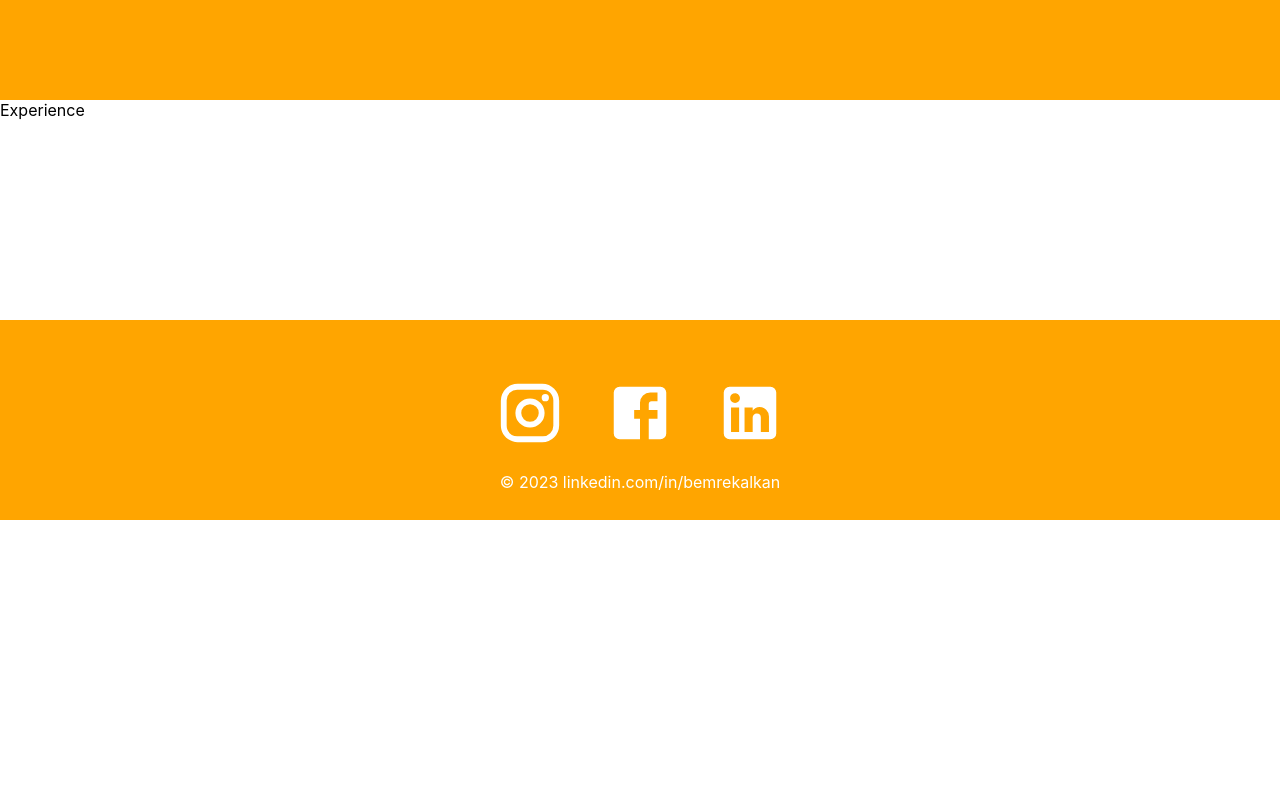
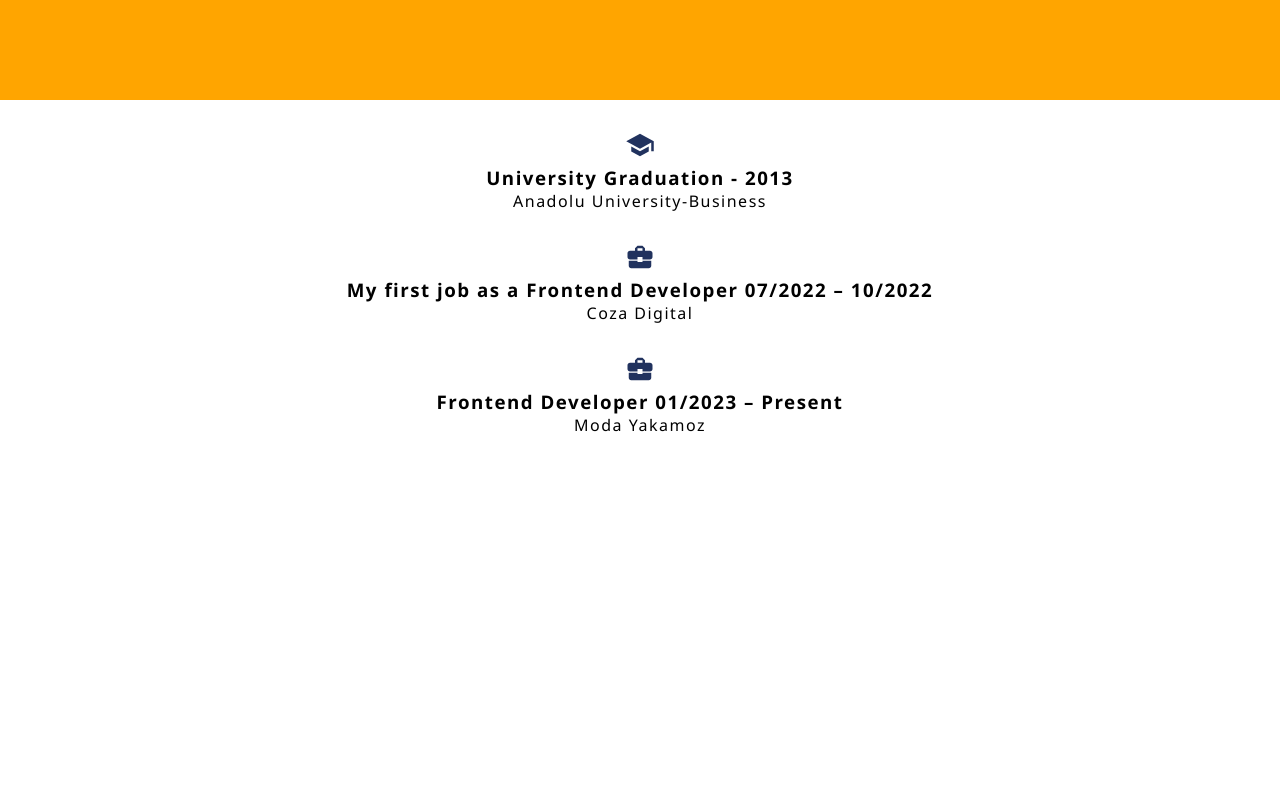
Before and after one commit to b-emrekalkan/portfolio-website-react, a React (Create React App) app: page /experience in a window 1280 px wide. Shown: the top 800 px of the page. Built offline with nearby package versions, Linux system fonts and the light colour scheme.

Commit message:
Experiences page finished

```diff
--- a/src/pages/Experience.jsx
+++ b/src/pages/Experience.jsx
@@ -1,8 +1,30 @@
 import React from 'react'
+import SchoolIcon from '@mui/icons-material/School';
+import BusinessCenterIcon from '@mui/icons-material/BusinessCenter';
 
 const Experience = () => {
     return (
-        <div>Experience</div>
+        <div className='expContainer'>
+            <div className="expElements">
+                <ol>
+                    <li>
+                        <SchoolIcon />
+                        <h3>University Graduation - 2013</h3>
+                        <p>Anadolu University-Business</p>
+                    </li>
+                    <li>
+                        <BusinessCenterIcon />
+                        <h3>My first job as a Frontend Developer 07/2022 – 10/2022</h3>
+                        <p>Coza Digital</p>
+                    </li>
+                    <li>
+                        <BusinessCenterIcon />
+                        <h3>Frontend Developer  01/2023 – Present</h3>
+                        <p>Moda Yakamoz</p>
+                    </li>
+                </ol>
+            </div>
+        </div>
     )
 }
 
```
Also changed, not shown: 1 other file (tests, documents, lock files or other folders).
